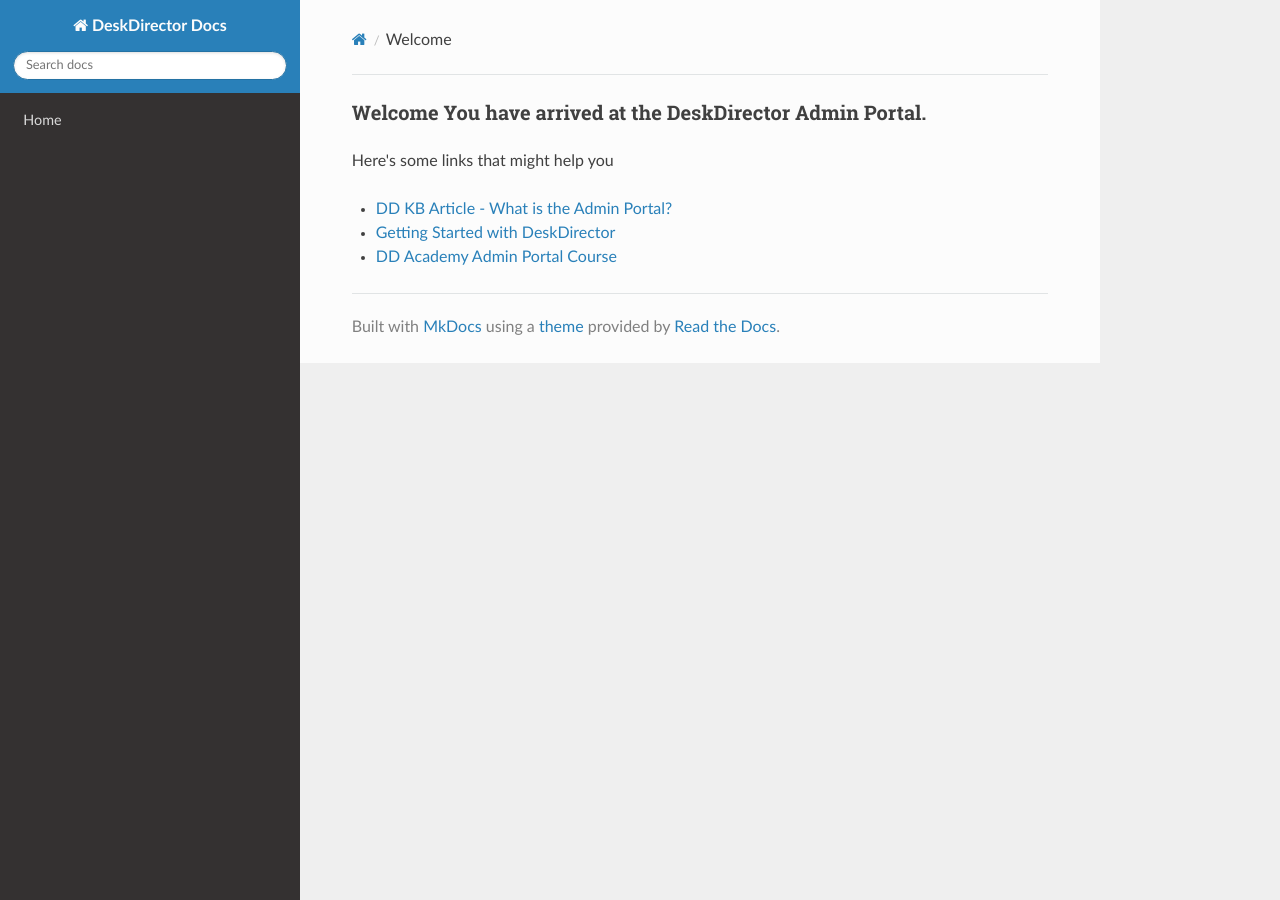
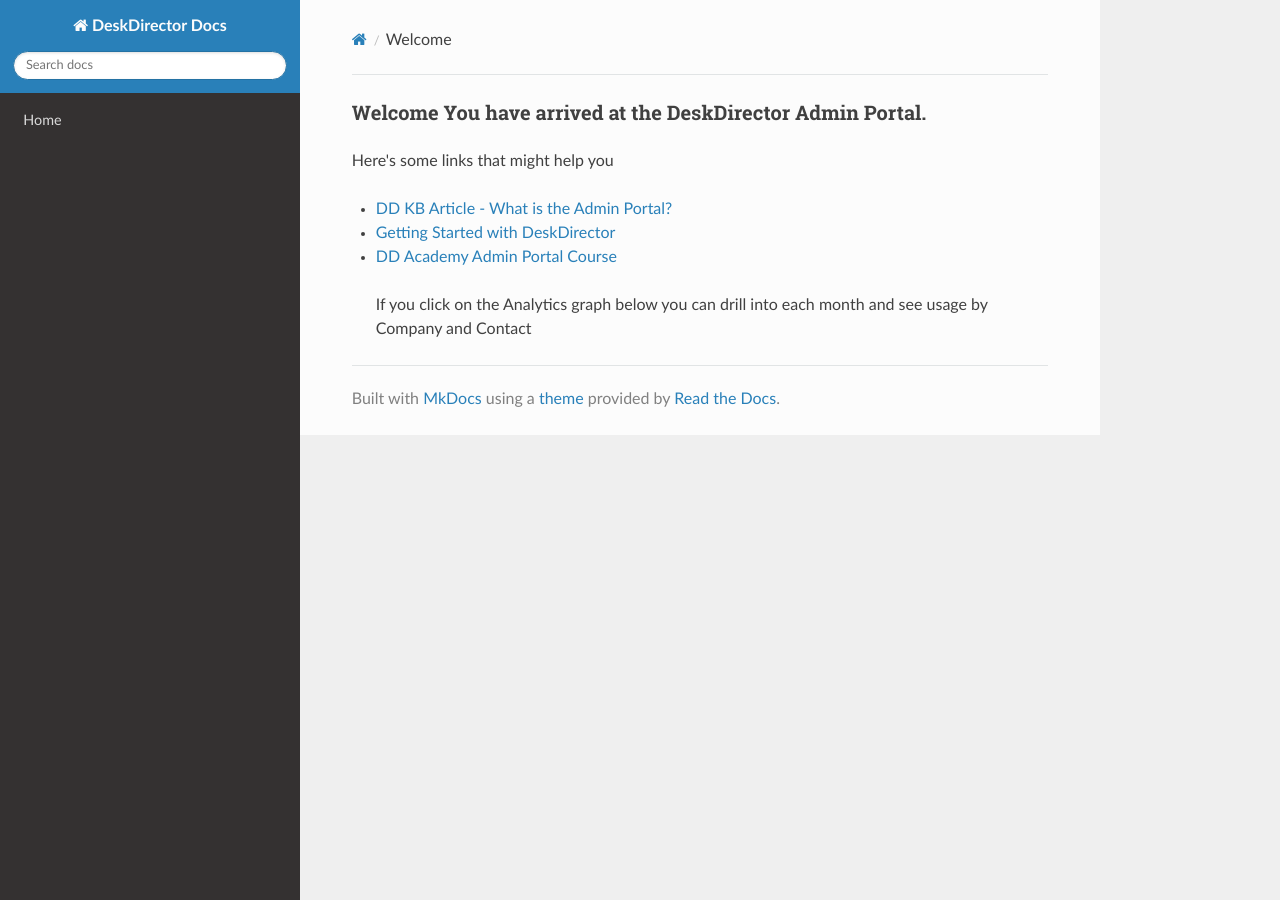
Before and after one commit to DeskDirector/docs, an MkDocs documentation site: the page built from docs/_contents/admin/home/welcome.md, in a window 1280 px wide. Built offline with MkDocs 1.6.1, drawn with Linux system fonts in a browser that asks for light colours; nearby versions of some CDN libraries; old or Windows-style settings are respelled for this version of MkDocs.

Commit message:
Update welcome.md
Added analytics message

```diff
--- a/docs/_contents/admin/home/welcome.md
+++ b/docs/_contents/admin/home/welcome.md
@@ -6,3 +6,6 @@ Here's some links that might help you
 - [DD KB Article - What is the Admin Portal?](https://help.deskdirector.com/article/fuybz4u8ud-getting-started-with-the-desk-director-admin-console)
 - [Getting Started with DeskDirector](https://help.deskdirector.com/category/l3r5lkll1z-products)
 - [DD Academy Admin Portal Course](https://ddlearn.thinkific.com/courses/admin-portal)
+
+
+> If you click on the Analytics graph below you can drill into each month and see usage by Company and Contact
```
